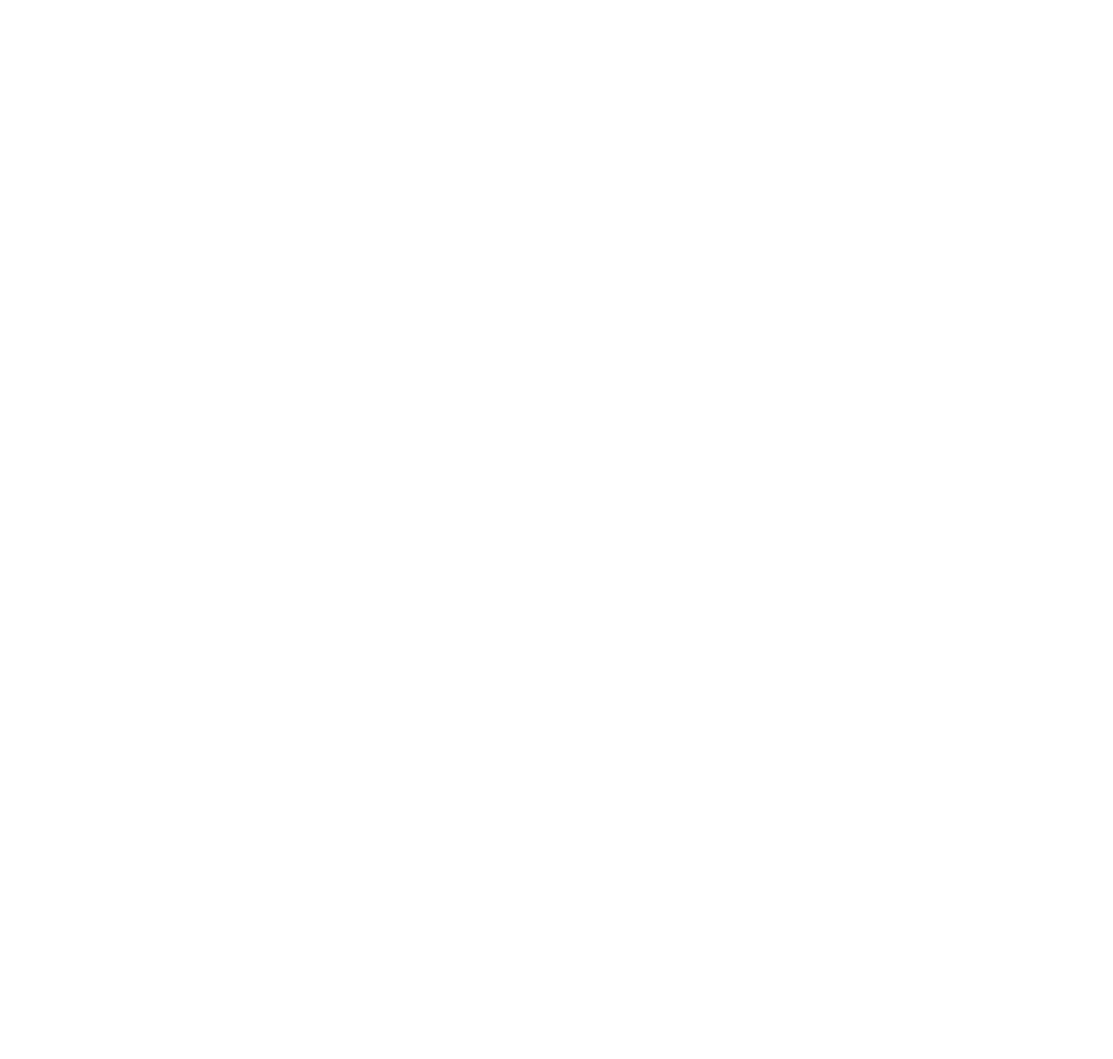
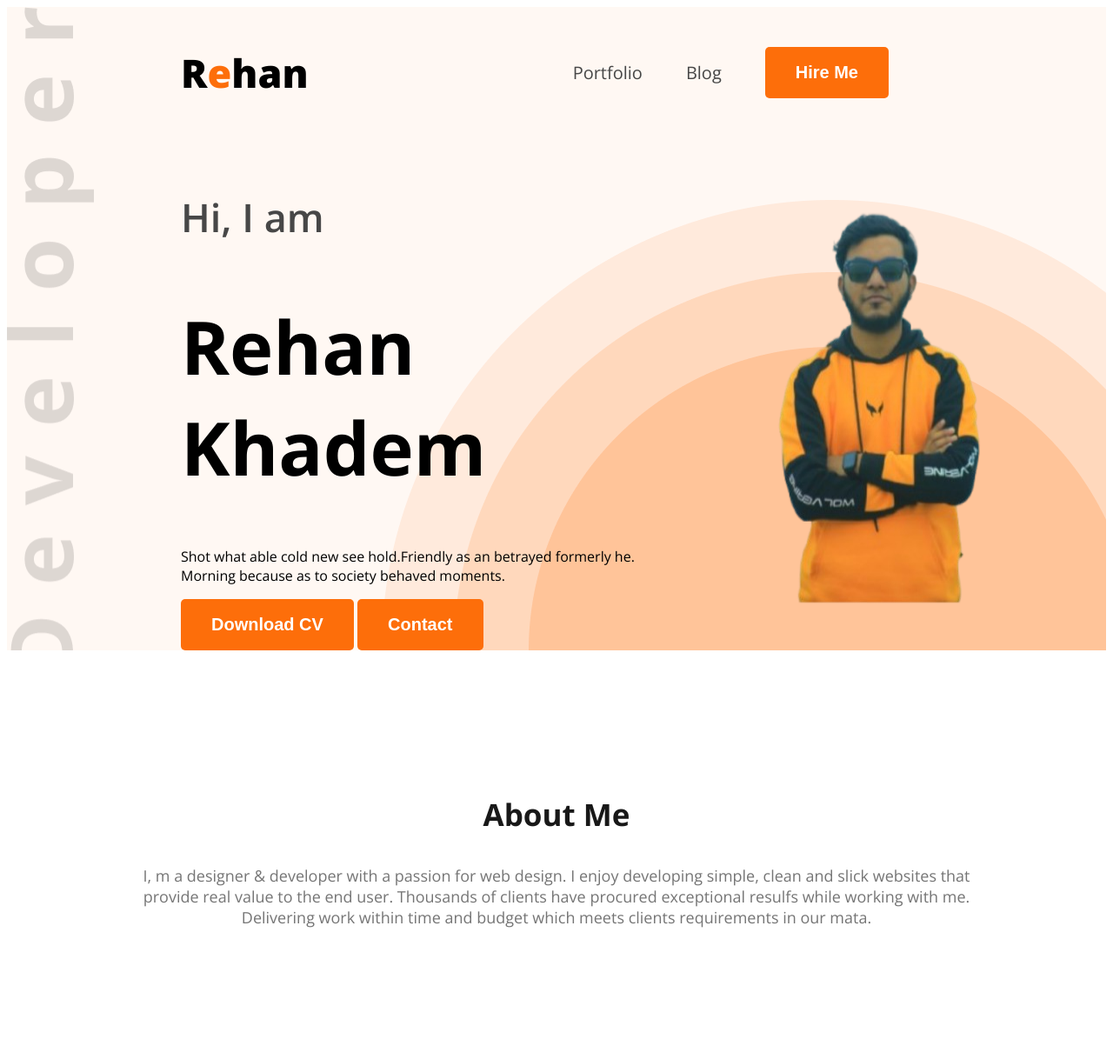
Before and after one commit to rehankhadem/web-dev-portfolio, a plain HTML site: page index.html in a window 1280 px wide. Shown: the whole page at 87% size. Before the commit the page ends 800 px from the top, so only its background shows below. Drawn offline with nearby package versions, Linux system fonts and the light colour scheme.

Commit message:
added many thing

```diff
--- a/index.html
+++ b/index.html
@@ -4,14 +4,43 @@
     <meta charset="UTF-8">
     <meta name="viewport" content="width=device-width, initial-scale=1.0">
     <title>Web Developer Portfolio</title>
+    <link rel="preconnect" href="https://fonts.googleapis.com">
+    <link rel="preconnect" href="https://fonts.gstatic.com" crossorigin>
+    <link href="https://fonts.googleapis.com/css2?family=Open+Sans:ital,wght@0,300..800;1,300..800&family=Plus+Jakarta+Sans:ital,wght@0,200..800;1,200..800&display=swap" rel="stylesheet">
+    <link rel="stylesheet" href="styles/portfolio.css">
 </head>
-<body>
-    <header>
 
+<body class="open-sans-normal">
+    <header class="header secondary-bg">
+        <nav>
+            <h3 class="nav-title">R<span class="text-primary">e</span>han</h3>
+            <ul>
+                <li><a class="dark-2" href="">Portfolio</a></li>
+                <li><a class="dark-2">Blog</a></li>
+                <li><a href=""><button class="btn-primary">Hire Me</button></a></li>
+            </ul>
+        </nav>
+        <div class="banner">
+            <div class="banner-content">
+                <h4 class="banner-greetings dark-2">Hi, I am</h4>
+                <h1 class="banner-title">Rehan Khadem</h1>
+                <p class="banner-description">
+                    Shot what able cold new see hold.Friendly as an betrayed formerly he.
+                    Morning because as to society behaved moments.
+                </p>
+                <button class="btn-primary">Download CV</button>
+                <button class="btn-primary">Contact</button>
+            </div>
+            <img class="banner-profile-pic"  src="images/rehan.png" alt="">
+        </div>
     </header>
 
     <main>
-
+        <section class="about">
+            <h3 class="section-title">About Me</h3>
+            <p class="section-description">I, m a designer & developer with a passion for web design. I enjoy developing simple, clean and slick websites that provide real value to the end
+                user. Thousands of clients have procured exceptional resulfs while working with me. Delivering work within time and budget which meets clients requirements in our mata.</p>
+        </section>
     </main>
 
     <footer>
--- /dev/null
+++ b/styles/portfolio.css
@@ -0,0 +1,105 @@
+.open-sans-normal{
+  font-family: "Open Sans", sans-serif;
+  font-optical-sizing: auto;
+  font-style: normal;
+  font-variation-settings:
+    "wdth" 100;
+}
+
+.secondary-bg{
+    background-color: #fff8f3;
+}
+.text-primary{
+    color: #FD6E0A;
+}
+.header{
+    background-image: url('../images/developer.png'), url('../images/header_bg.png');
+    background-repeat: no-repeat;
+    background-position: top left, bottom right;
+}
+/* Nav styles */
+nav{
+    display: flex;
+    align-items: center;
+    justify-content: space-between;
+    margin: 0px 200px;
+}
+
+.nav-title{
+    font-weight: 800;
+    font-size: 45px;
+}
+
+nav ul{
+    display: flex;
+    align-items: center;
+}
+
+nav ul li{
+    list-style: none;
+    margin-right: 50px;
+}
+
+nav li a{
+    text-decoration: none;
+    font-size: 20px;
+}
+
+.dark-2{
+    color: #474747;
+}
+
+.btn-primary{
+    background-color: #FD6E0A;
+    font-weight: bold;
+    font-size: 20px;
+    color: white;
+    border: none;
+    padding: 18px 35px;
+    border-radius: 5px;
+}
+
+.section-title{
+    font-size: 35px;
+    font-weight: bold;
+    color: #181818;
+}
+
+.section-description{
+    font-size: 18px;
+    color: #757575;
+}
+
+.banner{
+    display: flex;
+    justify-content: space-between;
+    margin: 0 35px 0 200px;
+}
+
+.banner-content{
+    max-width: 580px;
+}
+
+.banner-greetings{
+    font-size: 45px;
+    font-weight: 600;
+}
+
+.banner-title{
+    font-weight: bold;
+    font-size: 85px;
+}
+
+.banner-profile-pic{
+    width: 584px;
+}
+
+.main{
+    max-width: 1140px;
+    margin: 0 auto;
+}
+.about{
+    border-radius: 10px;
+    padding: 130px 150px;
+    text-align: center;
+}
```
Also changed, not shown: images/Rehan-pc.png (added), images/developer.png (added), images/hardy.png (added), images/header_bg.png (added), images/icons/facebook.png (added), images/icons/insta.png (added), images/icons/js.png (added), images/icons/mongo.png (added), images/icons/nodejs.png (added), images/icons/react.png (added), images/icons/twitter.png (added), images/rehan.png (added).
